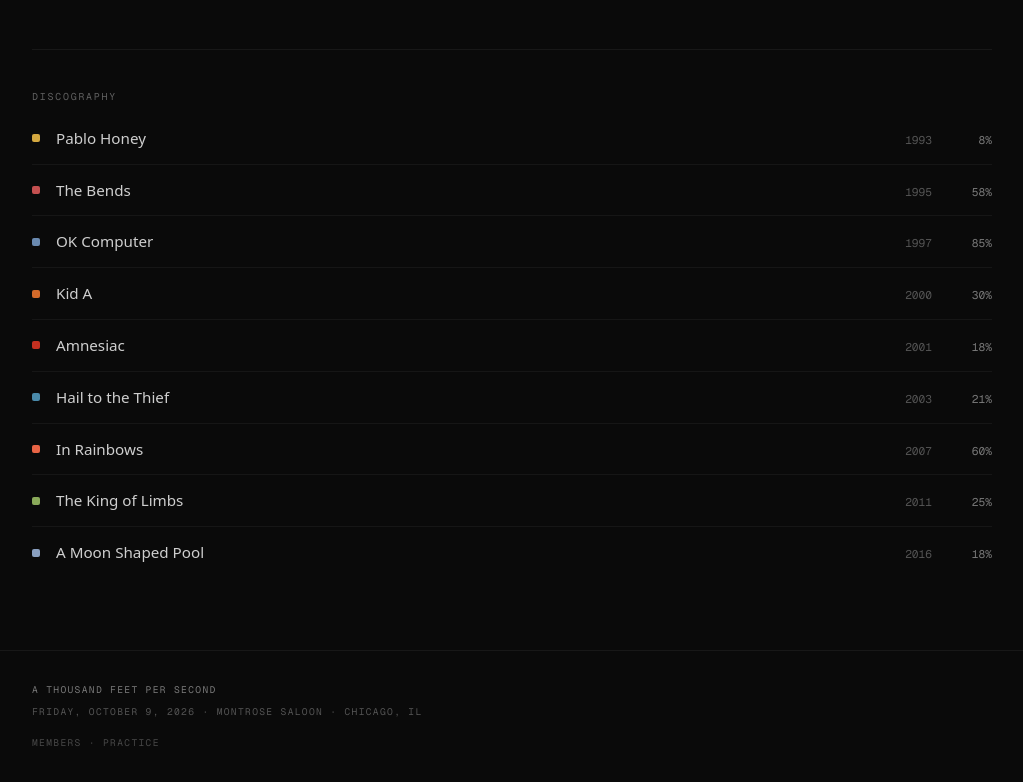
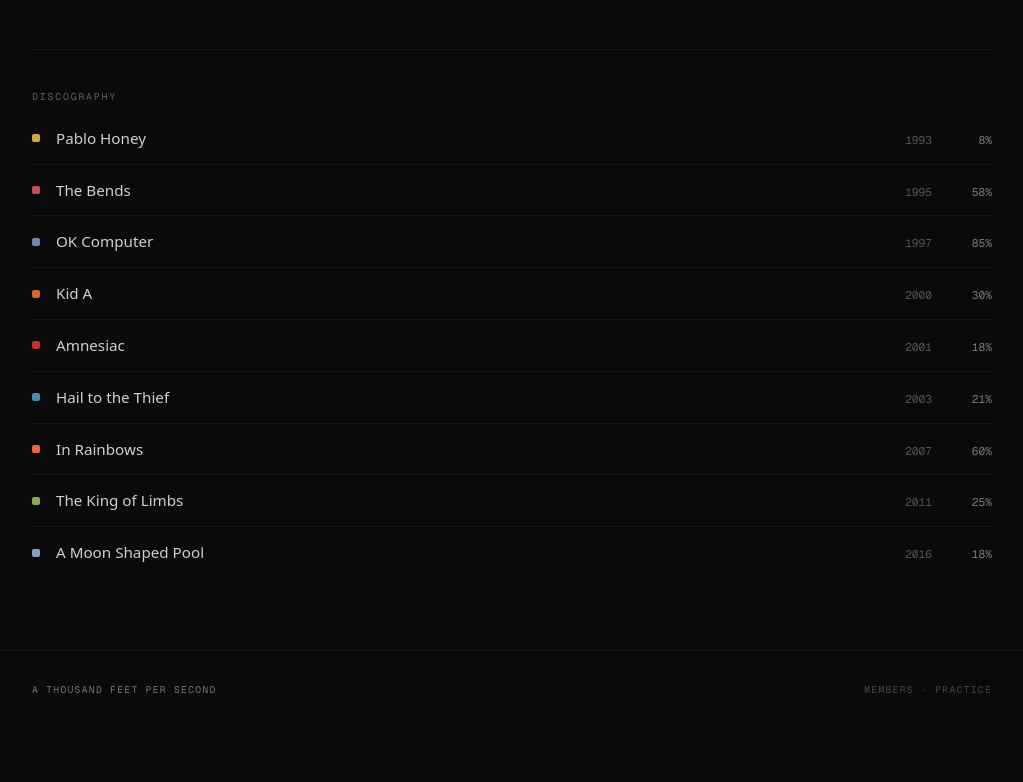
Before and after one commit to topher416/fmnogg.in, a Next.js app: page / in a window 1280 px wide. Shown: the part 994-1776 px from the top of the page, without its empty margins (128-1151 px from the left). After the commit the page ends 1723 px from the top, so only its background shows below. Built offline with nearby package versions, Linux system fonts and the light colour scheme; a web font is replaced by a local one.

Commit message:
Simplify footer: drop repeated show line

```diff
--- a/src/components/site/SiteFooter.tsx
+++ b/src/components/site/SiteFooter.tsx
@@ -1,15 +1,15 @@
 import Link from "next/link";
-import { BAND, SHOW } from "@/lib/site";
+import { BAND } from "@/lib/site";
 
 export default function SiteFooter() {
   return (
     <footer className="border-t border-white/[0.06] mt-8">
-      <div className="max-w-[1000px] mx-auto px-5 py-8 flex flex-col gap-2 font-mono text-[0.6rem] uppercase tracking-[0.14em] text-white/30">
+      <div className="max-w-[1000px] mx-auto px-5 py-8 flex items-center justify-between font-mono text-[0.6rem] uppercase tracking-[0.14em] text-white/30">
         <span className="text-white/45">{BAND.name}</span>
-        <span>
-          {SHOW.date} · {SHOW.venue} · {SHOW.city}
-        </span>
-        <Link href="/practice" className="w-fit mt-2 text-white/25 hover:text-white/60 transition-colors">
+        <Link
+          href="/practice"
+          className="text-white/25 hover:text-white/60 transition-colors"
+        >
           members · practice
         </Link>
       </div>
```
